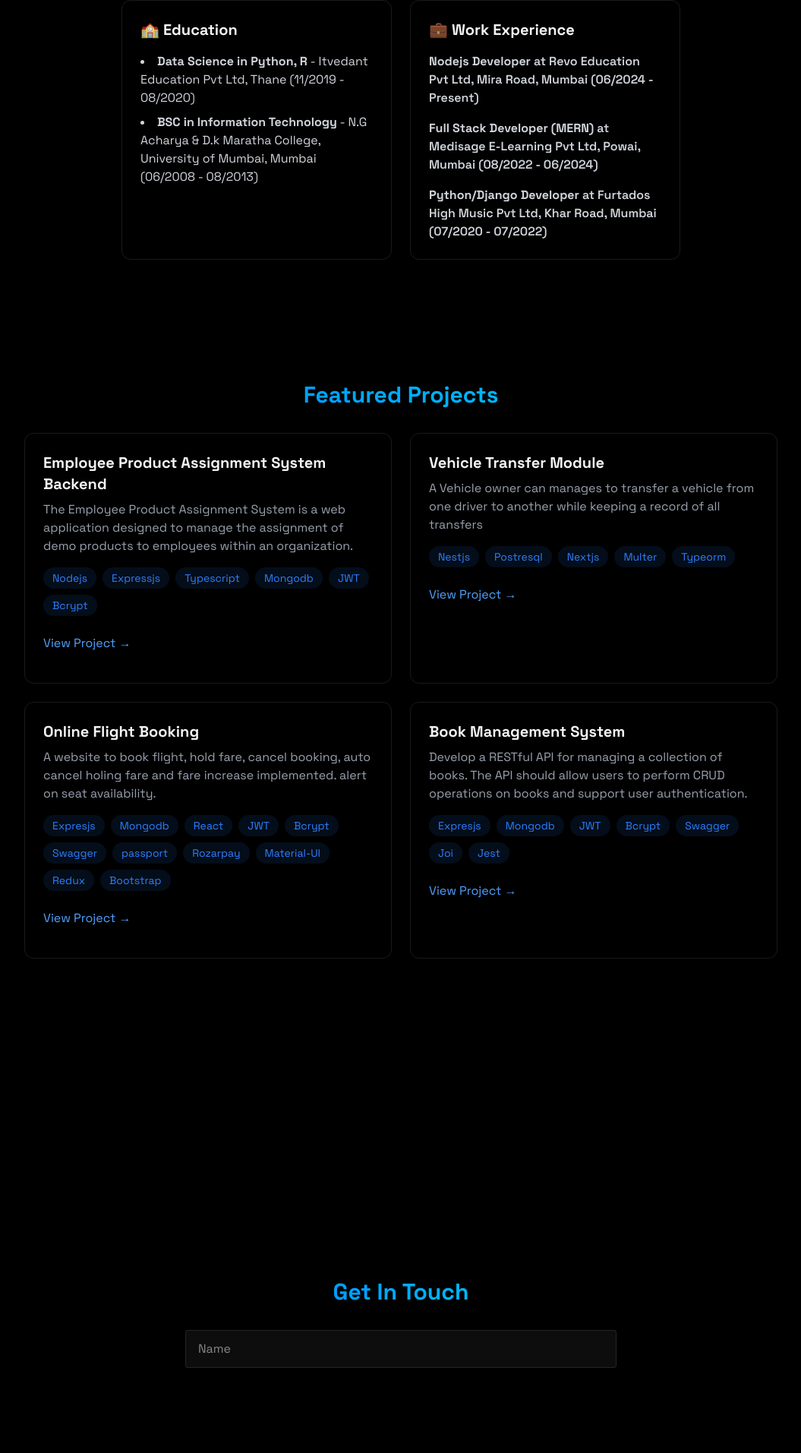
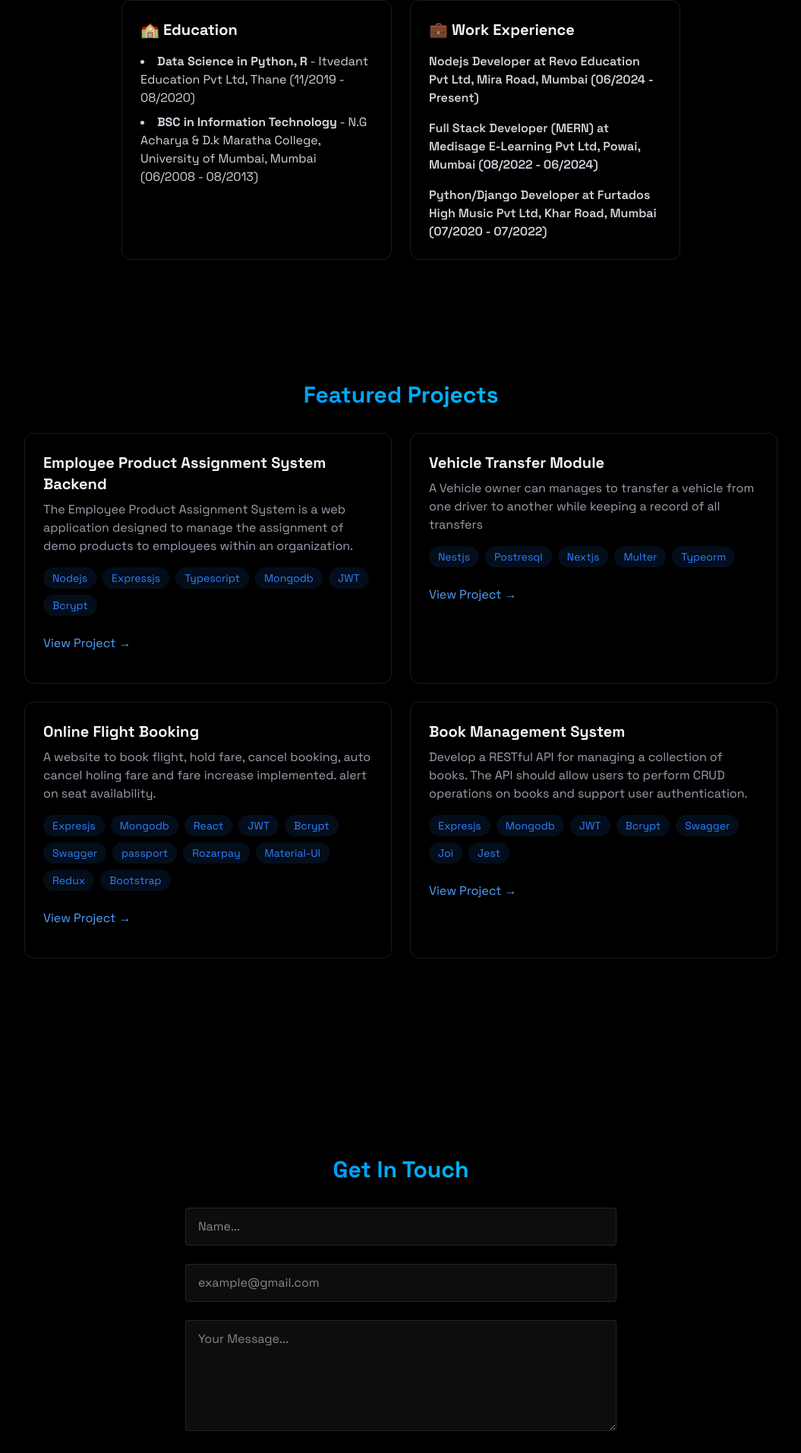
Before and after one commit to dilipksahu/dilip-sahu-portfolio, a React (Vite) app: page / in a window 1280 px wide. Shown: the part 1282-3195 px from the top of the page at 76% size, without its empty margins (112-1167 px from the left). Built offline with nearby package versions, Linux system fonts and the light colour scheme.

Commit message:
contact component created and set email send on form submit

```diff
--- a/data.json
+++ b/data.json
@@ -1,4 +1,28 @@
 {
+  "home": {
+    "title": "Hi, I'm Dilip Sahu",
+    "description": "I'm a full-time B.Sc. IT graduate with expertise in Node.js, MongoDB, SQL, React.js, JavaScript, and TypeScript. Proficient in developing scalable web applications and building robust APIs. Also experienced in machine learning using Python and R, with additional skills in MySQL, HTML5, CSS3, and BI tools like Tableau. Strong problem-solving abilities and a deep understanding of backend development, database optimization, and integration of third-party services."
+  },
+  "about": {
+    "title": "Passionate developer with expertise in building scalable web applications and creating innovative solutions.",
+    "frontendSkills": ["Reactjs", "Nextjs", "TailwindCSS", "HTML", "CSS"],
+    "backenbSkills": ["Nodejs", "Expressjs", "Nestjs", "Python/Django", "Php/Laravel", "Mongodb", "MySql", "Postgresql", "Elastic Search"],
+    "education": [
+      {
+        "name": "Data Science in Python, R",
+        "description": "Itvedant Education Pvt Ltd, Thane (11/2019 - 08/2020)"
+      },
+      {
+        "name": "BSC in Information Technology",
+        "description": "N.G Acharya & D.k Maratha College, University of Mumbai, Mumbai (06/2008 - 08/2013)"
+      }
+    ],
+    "workExperience": [
+      "Nodejs Developer at Revo Education Pvt Ltd, Mira Road, Mumbai (06/2024 - Present)",
+      "Full Stack Developer (MERN) at Medisage E-Learning Pvt Ltd, Powai, Mumbai (08/2022 - 06/2024)",
+      "Python/Django Developer at Furtados High Music Pvt Ltd, Khar Road, Mumbai (07/2020 - 07/2022)"
+    ]
+  },
   "projects": [
     {
       "id": 1,
--- a/src/components/sections/About.jsx
+++ b/src/components/sections/About.jsx
@@ -1,8 +1,7 @@
 import { RevealOnScroll } from "../RevealOnScroll";
+import data from "../../../data.json";
 
 function About() {
-  const frontendSkills = ["Reactjs", "Nextjs", "TailwindCSS", "HTML", "CSS"];
-  const backenbSkills = ["Nodejs", "Expressjs", "Nestjs", "Python/Django", "Php/Laravel", "Mongodb", "MySql", "Postgresql", "Elastic Search"]
   return (
     <section id='about' className='min-h-screen flex items-center justify-center py-20'>
       <RevealOnScroll>
@@ -12,14 +11,13 @@ function About() {
           </h2>
           <div className='rounded-xl border-white/10 border hover:-translate-y-1 transition-all'>
             <p className='text-gray-300 mb-6'>
-              Passionate developer with expertise in building scalable web
-              applications and creating innovative solutions.
+              {data.about.title}
             </p>
             <div className='grid grid-cols-1 md:grid-cols-2 gap-6'>
               <div className='rounded-xl p-6 hover:-translate-y-1 transition-all'>
                 <h3 className='text-xl font-bold mb-4'>Backend</h3>
                 <div className='flex flex-wrap gap-2'>
-                  {backenbSkills.map((tech, key) => (
+                  {data.about.backenbSkills.map((tech, key) => (
                     <span
                       key={key}
                       className='bg-blue-500/10 text-blue-500 py-1 px-3 rounded-full text-sm hover:bg-blue-500/20
@@ -32,7 +30,7 @@ function About() {
               <div className='rounded-xl p-6 hover:-translate-y-1 transition-all'>
                 <h3 className='text-xl font-bold mb-4'>Frontend</h3>
                 <div className='flex flex-wrap gap-2'>
-                  {frontendSkills.map((tech, key) => (
+                  {data.about.frontendSkills.map((tech, key) => (
                     <span
                       key={key}
                       className='bg-blue-500/10 text-blue-500 py-1 px-3 rounded-full text-sm hover:bg-blue-500/20
@@ -48,29 +46,24 @@ function About() {
             <div className='p-6 rounded-xl border-white/10 border hover:-translate-y-1 transition-all'>
               <h3 className='text-xl font-bold mb-4'>🏫 Education</h3>
               <ul className='list-disc list-inside text-gray-300 space-y-2'>
-                <li>
-                  <strong>Data Science in Python, R</strong> - Itvedant Education Pvt Ltd, Thane (11/2019 - 08/2020)
+              {data.about.education.map((edu, key) => (
+                <li key={key}>
+                  <strong>{edu.name}</strong> - {edu.description}
                 </li>
-                <li>
-                  <strong>BSC in Information Technology</strong> - N.G Acharya & D.k Maratha College, University of Mumbai, Mumbai (06/2008 - 08/2013)
-                </li>
+              ))}
               </ul>
             </div>
             <div className='p-6 rounded-xl border-white/10 border hover:-translate-y-1 transition-all'>
               <h3 className='text-xl font-bold mb-4'>💼 Work Experience</h3>
               <div className='space-y-4 text-gray-300'>
-                <div>
-                  <h4 className='font-semibold'><strong>Nodejs Developer</strong> at Revo Education Pvt Ltd, Mira Road, Mumbai (06/2024 - Present)</h4>
+                {data.about.workExperience.map((work, index) => (
+                  <div key={index}>
+                  <h4 className='font-semibold'>{work}</h4>
                   {/* <p>
                   Skilled in building scalable APIs, managing databases (MongoDB, MySQL, Firebase), and implementing secure authentication (JWT, OAuth). I also optimize performance, handle real-time features, and deploy applications on AWS and Firebase
                 </p> */}
                 </div>
-                <div>
-                  <h4 className='font-semibold'><strong>Full Stack Developer (MERN)</strong> at Medisage E-Learning Pvt Ltd, Powai, Mumbai (08/2022 - 06/2024)</h4>
-                </div>
-                <div>
-                  <h4 className='font-semibold'><strong>Python/Django Developer</strong> at Furtados High Music Pvt Ltd, Khar Road, Mumbai (07/2020 - 07/2022)</h4>
-                </div>
+                ))}
               </div>
             </div>
           </div>
--- a/src/components/sections/Contact.jsx
+++ b/src/components/sections/Contact.jsx
@@ -1,20 +1,64 @@
-import React from 'react'
+import React, { useState } from 'react'
 import { RevealOnScroll } from "../RevealOnScroll";
-
+import emailjs from 'emailjs-com';
 
 function Contact() {
+  const [formData, setFormData] = useState({
+    name: "",
+    email: "",
+    message: ""
+  });
+
+  const handleSubmit = (e) => {
+    e.preventDefault();
+    emailjs.sendForm(import.meta.env.VITE_EMAILJS_SERVICE_ID, import.meta.env.VITE_EMAILJS_TEMPLATE_ID, e.target, import.meta.env.VITE_EMAILJS_PUBLIC_KEY)
+      .then((result) => {
+        alert("Message Sent!");
+        setFormData({name: "", email: "", message: ""})
+      }).catch((error) => {
+        console.log("err ",error);
+
+        alert("Oops! Something went wrong. Pleasetry again.")
+      })
+  }
   return (
     <section id='contact' className='min-h-screen flex items-center justify-center py-20'>
       <RevealOnScroll>
         <div className='px-4 w-150'>
           <h2 className='text-3xl font-bold mb-8 bg-gradient-to-r from-blue-500 to-cyan-400 bg-clip-text text-transparent text-center'>Get In Touch</h2>
-          <form className='space-y-6' action="">
-            <div className=''>
-              <input type="text" id='name' required
+          <form className="space-y-6" onSubmit={handleSubmit}>
+            <div className='relative'>
+              <input type="text" name='name' id='name' value={formData.name} required
               className='w-full bg-white/5 border border-white/10 rounded px-4 py-3 text-white transition focus:outline-none focus:border-blue-500 focus:bg-blue-500/5'
-              placeholder='Name'
+              placeholder='Name...'
+              onChange={(e) => setFormData({...formData, name: e.target.value})}
               />
             </div>
+            <div className='relative'>
+              <input type="email" name='email' id='email' value={formData.email} required
+              className='w-full bg-white/5 border border-white/10 rounded px-4 py-3 text-white transition focus:outline-none focus:border-blue-500 focus:bg-blue-500/5'
+              placeholder='example@gmail.com'
+              onChange={(e) => setFormData({...formData, email: e.target.value})}
+              />
+            </div>
+            <div className="relative">
+              <textarea
+                id="message"
+                name="message"
+                required
+                rows={5}
+                value={formData.message}
+                className="w-full bg-white/5 border border-white/10 rounded px-4 py-3 text-white transition focus:outline-none focus:border-blue-500 focus:bg-blue-500/5"
+                placeholder="Your Message..."
+                onChange={(e) =>
+                  setFormData({ ...formData, message: e.target.value })
+                }
+              />
+            </div>
+            <button  type="submit"
+                className='w-full bg-blue-500 text-white py-3 px-6 rounded font-medium transition relative overflow-hidden hover:-translate-y-0.5 hover:shadow-[0_0_15px_rgba(59,130,246,0.4)]'>
+                Send Message
+            </button>
           </form>
         </div>
       </RevealOnScroll>
--- a/src/components/sections/Home.jsx
+++ b/src/components/sections/Home.jsx
@@ -1,4 +1,5 @@
 import { RevealOnScroll } from "../RevealOnScroll";
+import data from "../../../data.json";
 
 function Home() {
   return (
@@ -6,14 +7,10 @@ function Home() {
       <RevealOnScroll>
         <div className="text-center z-10 px-4">
           <h1 className="text-5xl md:text-7xl font-bold mb-6 bg-gradient-to-r from-blue-500 to-cyan-400 bg-clip-text text-transparent leading-right">
-            Hi, I'm Dilip Sahu
+            {data.home.title}
           </h1>
           <p className="text-gray-400 text-lg mb-8 max-w-lg mx-auto">
-            I'm a full-time B.Sc. IT graduate with expertise in Node.js, MongoDB, SQL, React.js, JavaScript, and TypeScript.
-            Proficient in developing scalable web applications and building robust APIs. Also experienced in machine learning
-            using Python and R, with additional skills in MySQL, HTML5, CSS3, and BI tools like Tableau.
-            Strong problem-solving abilities and a deep understanding of backend development, database optimization, and
-            integration of third-party services.
+            {data.home.description}
           </p>
           <div className="flex justify-center space-x-4">
             <a href="#projects"
```
Also changed, not shown: 2 other files (tests, documents, lock files or other folders).
